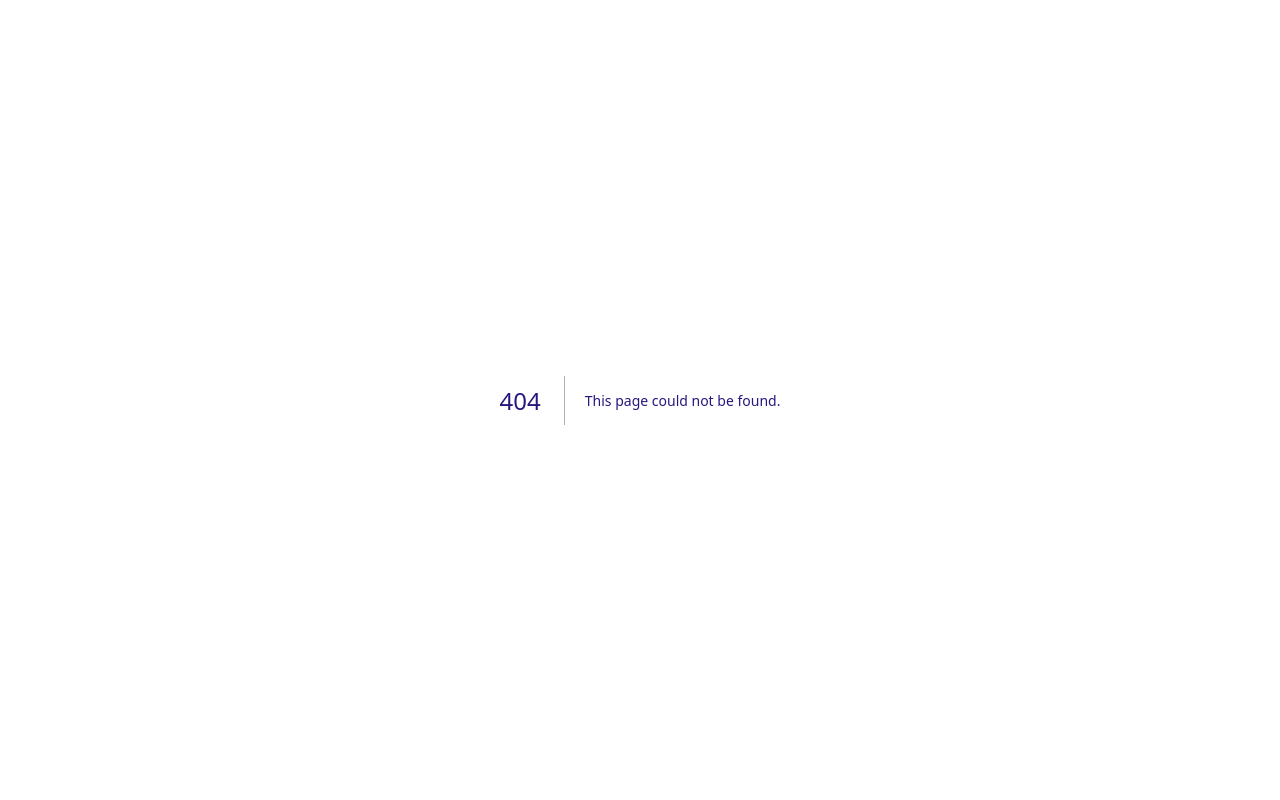
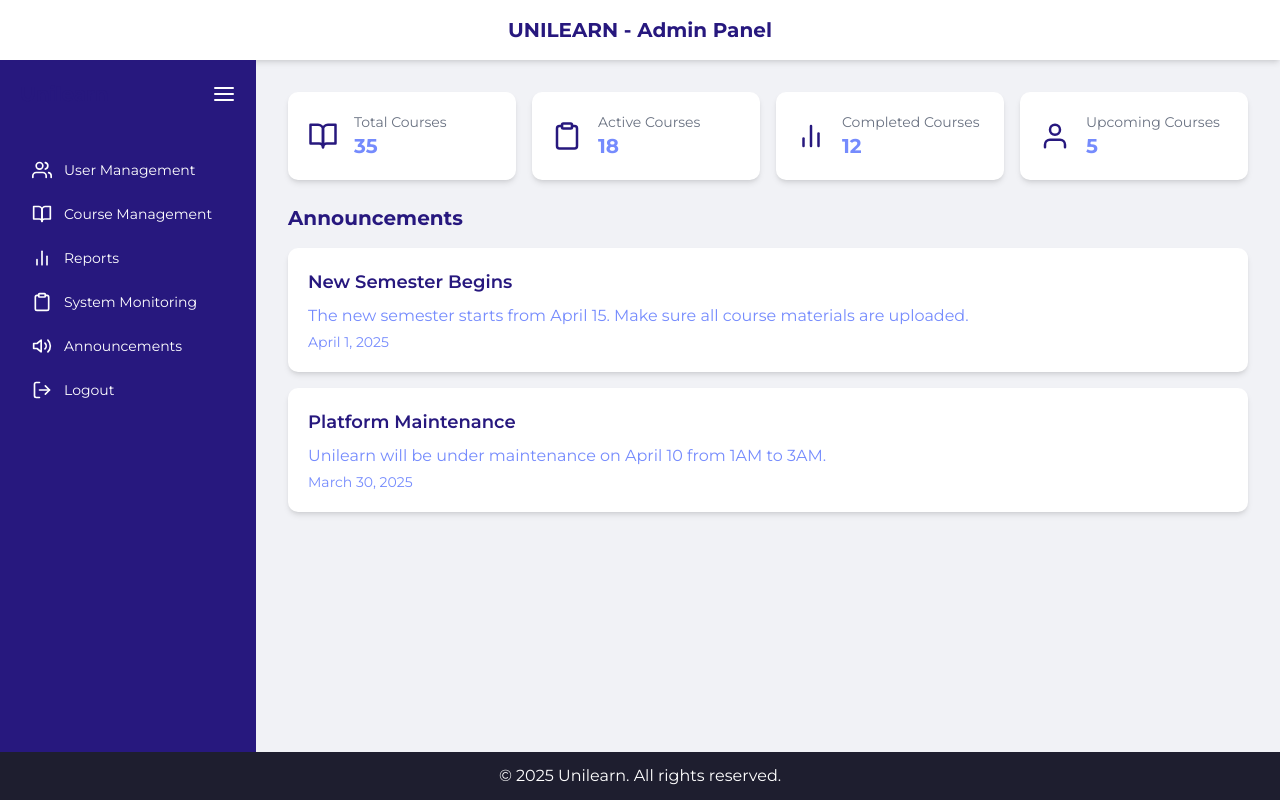
Before and after one commit to ankitku3101/e-learn-platform, a Next.js app: page /admin in a window 1280 px wide. Before the commit this address had no page. Built offline with nearby package versions, Linux system fonts and the light colour scheme.

Commit message:
added the admin dashboard but yet to be refined

```diff
--- /dev/null
+++ b/app/admin/page.tsx
@@ -0,0 +1,108 @@
+"use client";
+import { JSX, useState } from "react";
+import {
+  FiMenu, FiUsers, FiBookOpen, FiBarChart2,
+  FiClipboard, FiUser, FiLogOut, FiVolume2
+} from "react-icons/fi";
+
+const AdminDashboard = () => {
+  const [isSidebarOpen, setSidebarOpen] = useState(true);
+
+  const courseStats = {
+    totalCourses: 35,
+    activeCourses: 18,
+    completedCourses: 12,
+    upcomingCourses: 5,
+  };
+
+  const announcements = [
+    {
+      title: "New Semester Begins",
+      content: "The new semester starts from April 15. Make sure all course materials are uploaded.",
+      date: "April 1, 2025",
+    },
+    {
+      title: "Platform Maintenance",
+      content: "Unilearn will be under maintenance on April 10 from 1AM to 3AM.",
+      date: "March 30, 2025",
+    },
+  ];
+
+  return (
+    <div className="flex flex-col h-screen bg-[#F1F2F6]">
+      {/* Header */}
+      <header className="bg-white shadow-md py-4 text-center text-xl font-bold">
+        <span className="text-[#27187E]">UNILEARN - Admin Panel</span>
+      </header>
+
+      <div className="flex flex-1">
+        {/* Sidebar */}
+        <div className={`${isSidebarOpen ? "w-64" : "w-20"} bg-[#27187E] text-white h-full p-5 transition-all duration-300`}>
+          <div className="flex items-center justify-between">
+            <h1 className={`${isSidebarOpen ? "block" : "hidden"} text-xl font-bold`}>Unilearn</h1>
+            <button onClick={() => setSidebarOpen(!isSidebarOpen)}>
+              <FiMenu size={24} />
+            </button>
+          </div>
+          <nav className="mt-10">
+            <SidebarLink Icon={FiUsers} text="User Management" isOpen={isSidebarOpen} />
+            <SidebarLink Icon={FiBookOpen} text="Course Management" isOpen={isSidebarOpen} />
+            <SidebarLink Icon={FiBarChart2} text="Reports" isOpen={isSidebarOpen} />
+            <SidebarLink Icon={FiClipboard} text="System Monitoring" isOpen={isSidebarOpen} />
+            <SidebarLink Icon={FiVolume2} text="Announcements" isOpen={isSidebarOpen} />
+          </nav>
+          <div className="mt-auto">
+            <SidebarLink Icon={FiLogOut} text="Logout" isOpen={isSidebarOpen} />
+          </div>
+        </div>
+
+        {/* Main Content */}
+        <div className="flex-1 p-8">
+          {/* Course Stats Section */}
+          <div className="grid grid-cols-4 gap-4">
+            <StatCard title="Total Courses" value={courseStats.totalCourses} icon={<FiBookOpen size={30} />} />
+            <StatCard title="Active Courses" value={courseStats.activeCourses} icon={<FiClipboard size={30} />} />
+            <StatCard title="Completed Courses" value={courseStats.completedCourses} icon={<FiBarChart2 size={30} />} />
+            <StatCard title="Upcoming Courses" value={courseStats.upcomingCourses} icon={<FiUser size={30} />} />
+          </div>
+
+          {/* Announcements Section */}
+          <h3 className="mt-6 text-xl font-bold text-[#27187E]">Announcements</h3>
+          <div className="mt-4 space-y-4">
+            {announcements.map((item, index) => (
+              <div key={index} className="bg-white shadow-md rounded-lg p-5">
+                <h4 className="text-lg font-semibold text-[#27187E]">{item.title}</h4>
+                <p className="text-gray-600 mt-2">{item.content}</p>
+                <p className="text-sm text-gray-400 mt-1">{item.date}</p>
+              </div>
+            ))}
+          </div>
+        </div>
+      </div>
+
+      {/* Footer */}
+      <footer className="bg-[#1E1E2F] text-white text-center py-3">
+        © {new Date().getFullYear()} Unilearn. All rights reserved.
+      </footer>
+    </div>
+  );
+};
+
+const SidebarLink = ({ Icon, text, isOpen }: { Icon: any; text: string; isOpen: boolean }) => (
+  <div className="flex items-center gap-3 p-3 hover:bg-[#758BFD] rounded-lg cursor-pointer transition">
+    <Icon size={20} />
+    <span className={`${isOpen ? "block" : "hidden"} text-sm`}>{text}</span>
+  </div>
+);
+
+const StatCard = ({ title, value, icon }: { title: string; value: number; icon: JSX.Element }) => (
+  <div className="bg-white p-5 rounded-lg shadow-md flex items-center gap-4">
+    <div className="text-[#27187E]">{icon}</div>
+    <div>
+      <h4 className="text-sm text-gray-500">{title}</h4>
+      <p className="text-xl font-bold text-[#27187E]">{value}</p>
+    </div>
+  </div>
+);
+
+export default AdminDashboard;
```
